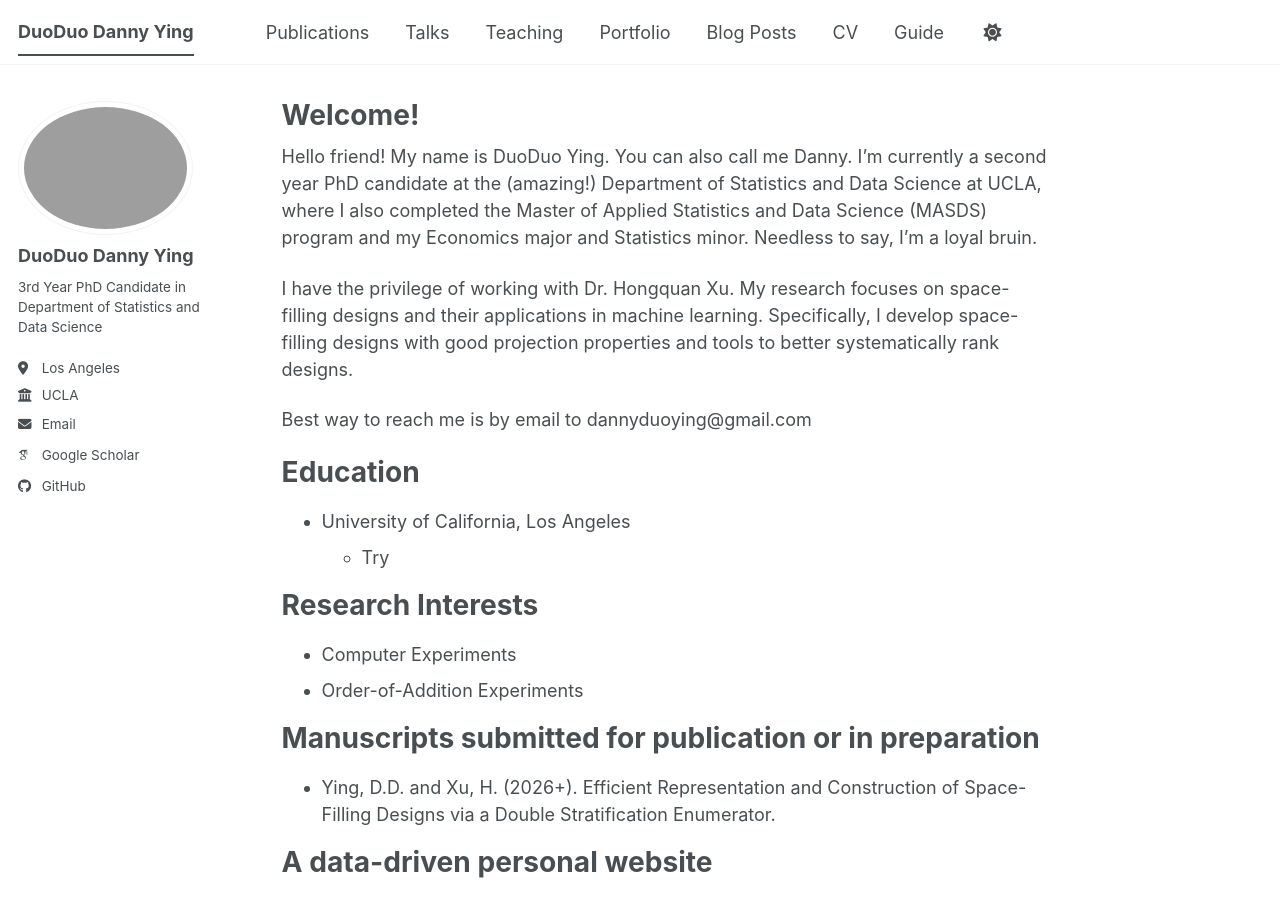
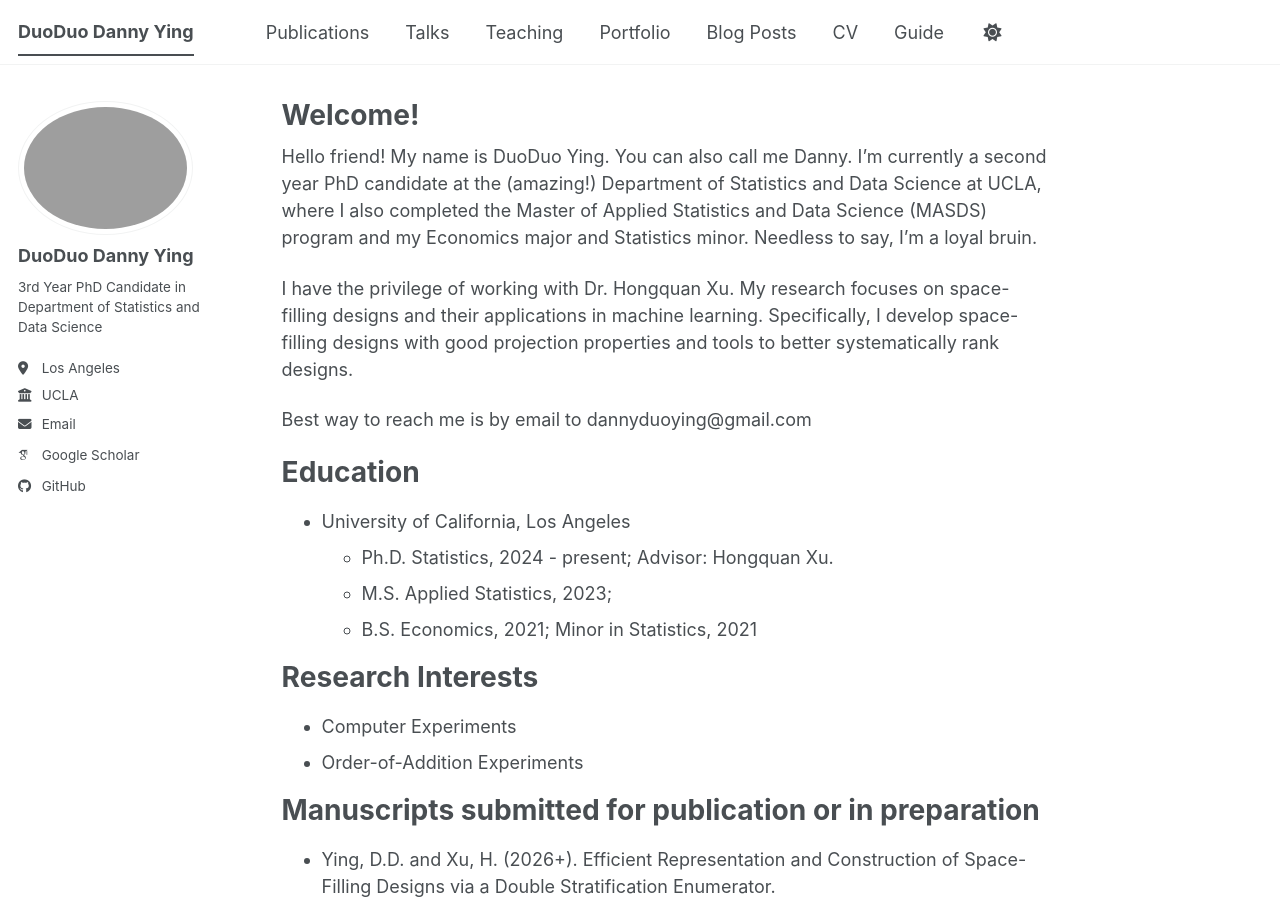
Before and after one commit to dannyduoying/dannyduoying.github.io, a Jekyll site: the page built from _pages/about.md, in a window 1280 px wide and 900 px high. Built offline with Jekyll 4.4.1, drawn with Linux system fonts in a browser that asks for light colours; some web fonts are replaced; a script bundle is joined from its source files by our own code; library files that are not in the unit come from our copies.

Commit message:
Update about.md

```diff
--- a/_pages/about.md
+++ b/_pages/about.md
@@ -16,7 +16,9 @@ Best way to reach me is by email to dannyduoying@gmail.com
 Education
 ===
 - University of California, Los Angeles
-  - Try
+  - Ph.D. Statistics, 2024 - present; Advisor: Hongquan Xu.
+  - M.S. Applied Statistics, 2023;
+  - B.S. Economics, 2021; Minor in Statistics, 2021
 
 Research Interests
 ======
```
